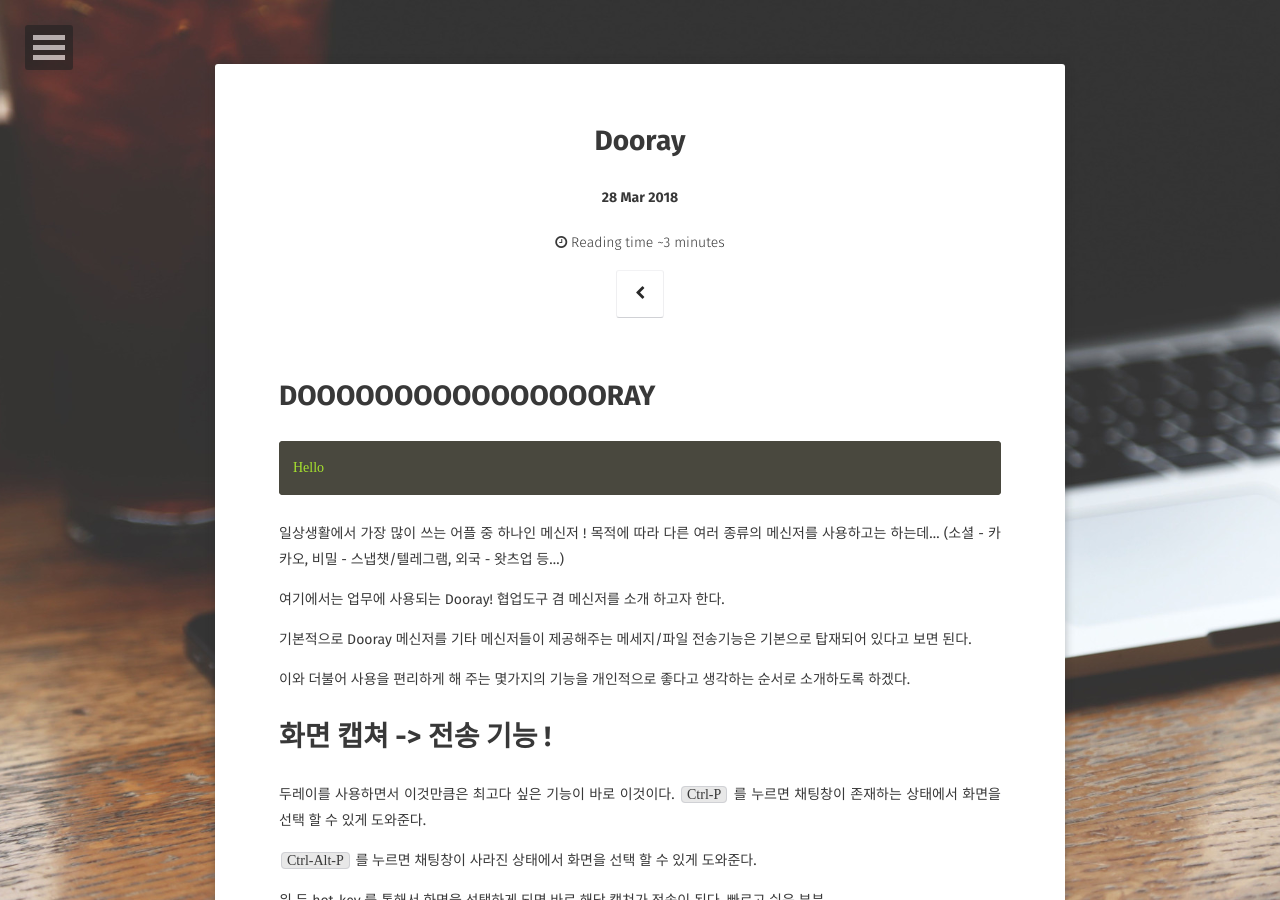
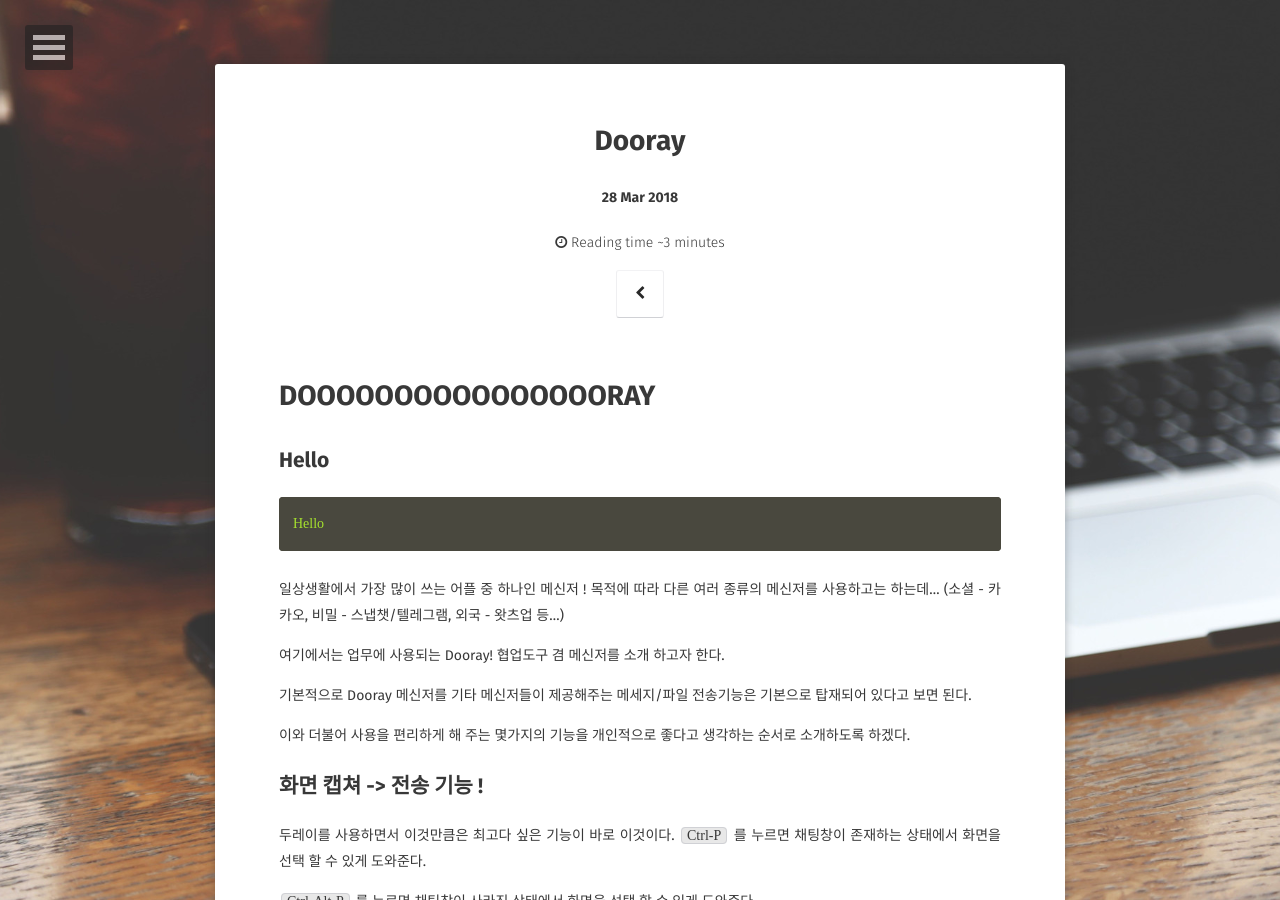
Before and after one commit to klicious/klicious.github.io, a Jekyll site: the page built from _posts/2018-03-29-DOORAY.markdown, in a window 1280 px wide and 900 px high. Built offline with Jekyll 4.4.1, drawn with Linux system fonts in a browser that asks for light colours; some web fonts are replaced; comment, search, counter and statistics services are not loaded.

Commit message:
# 헤더 변경

````diff
--- a/_posts/2018-03-29-DOORAY.markdown
+++ b/_posts/2018-03-29-DOORAY.markdown
@@ -7,6 +7,7 @@
 
 # DOOOOOOOOOOOOOOOORAY
 
+## Hello
 ```java
 Hello
 ```
@@ -20,7 +21,7 @@
 
 이와 더불어 사용을 편리하게 해 주는 몇가지의 기능을 개인적으로 좋다고 생각하는 순서로 소개하도록 하겠다.
 
-# 화면 캡쳐 -> 전송 기능 !
+## 화면 캡쳐 -> 전송 기능 !
 
 두레이를 사용하면서 이것만큼은 최고다 싶은 기능이 바로 이것이다.
 `Ctrl-P` 를 누르면 채팅창이 존재하는 상태에서 화면을 선택 할 수 있게 도와준다.
@@ -39,16 +40,16 @@
 또 내가 원하는 범위 만큼만 선택하고 싶으면 드래그 해서 선택하면 된다. 위는 선택과 드래그를 통해서 캡쳐를 해 본 모습이다.
 
 
-# 파일 모아보기
+## 파일 모아보기
 
 업무를 하면서 여라 파일들을 수시로 주고 받기 쉽상인데 과거에 주고 받았던 파일들을 쉽게 열람하도록 도와준다 !
 
 ![두레이 파일 모아보기](/assets/img/for_post/forced/dooray_file_conglomerate_example.png)
 
 
-# 멘션
+## 멘션
 
-## 알람 - 이 방 메세지좀 봐주세요
+### 알람 - 이 방 메세지좀 봐주세요
 
 `@XXX` 와 같이 `@`를 앞에 붙여 조직 내의 사람들 대화방에 초대하거나, 기존 대화방에 있는 사람에게 알림이 가도록 할 수 있다.
 기본적으로 두레이는 단체방에서 생성되는 모든 메세지에 대해서 알람을 제공하지 않지만, 멘션 기능 `@`을 통해서 자신의 이름이 호출 될 경우 해당 사용자에게 알람이 호출된다.
@@ -62,23 +63,23 @@
 
 ![두레이 멘션 목록 캡쳐](/assets/img/for_post/forced/dooray_at_mention_example.png)
 
-## 초대
+### 초대
 
 대화방 내에 초대되지 않은 인원을 멘션하게되면 그 사람을 대화방으로 초대 할 수 있다.
 
-## 멘션 모아보기
+### 멘션 모아보기
 
 과거 있엇던 멘션을 모두 모아볼 수 있는 기능이다.
 
 ![두레이 멘션 모아보기](/assets/img/for_post/forced/dooray_mention_conglomerate_example.png)
 
-# 링크 모아보기
+## 링크 모아보기
 
 파일 모아보기와 같이 링크도 모아볼 수 있다!
 
 ![두레이 링크 모아보기](/assets/img/for_post/forced/dooray_hyperlink_conglomerate_example.png)
 
-# 마무리
+## 마무리
 
 두레이를 사용하면서 가장 유용하게 많이 쓰는 기능을 모아 보았다. 다른 메신저를 쓰면서 없어서 불편 했던 기억이 있는 기능 순서대로 적어보았다.
 다른건 몰라도 **화면 캡쳐 기능** 하나 때문에라도 두레이는 쓸만 한 것 같다.
````
